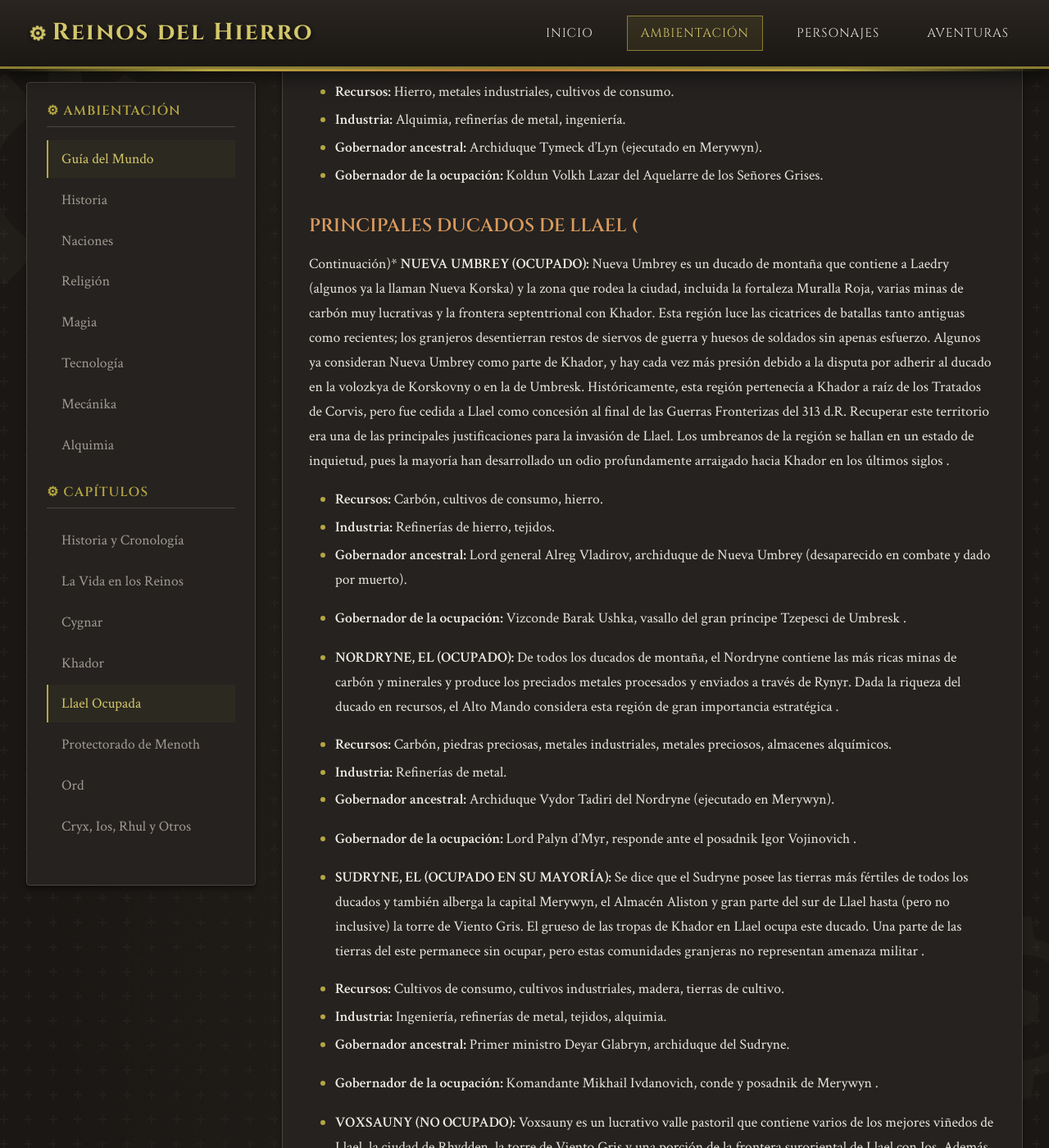
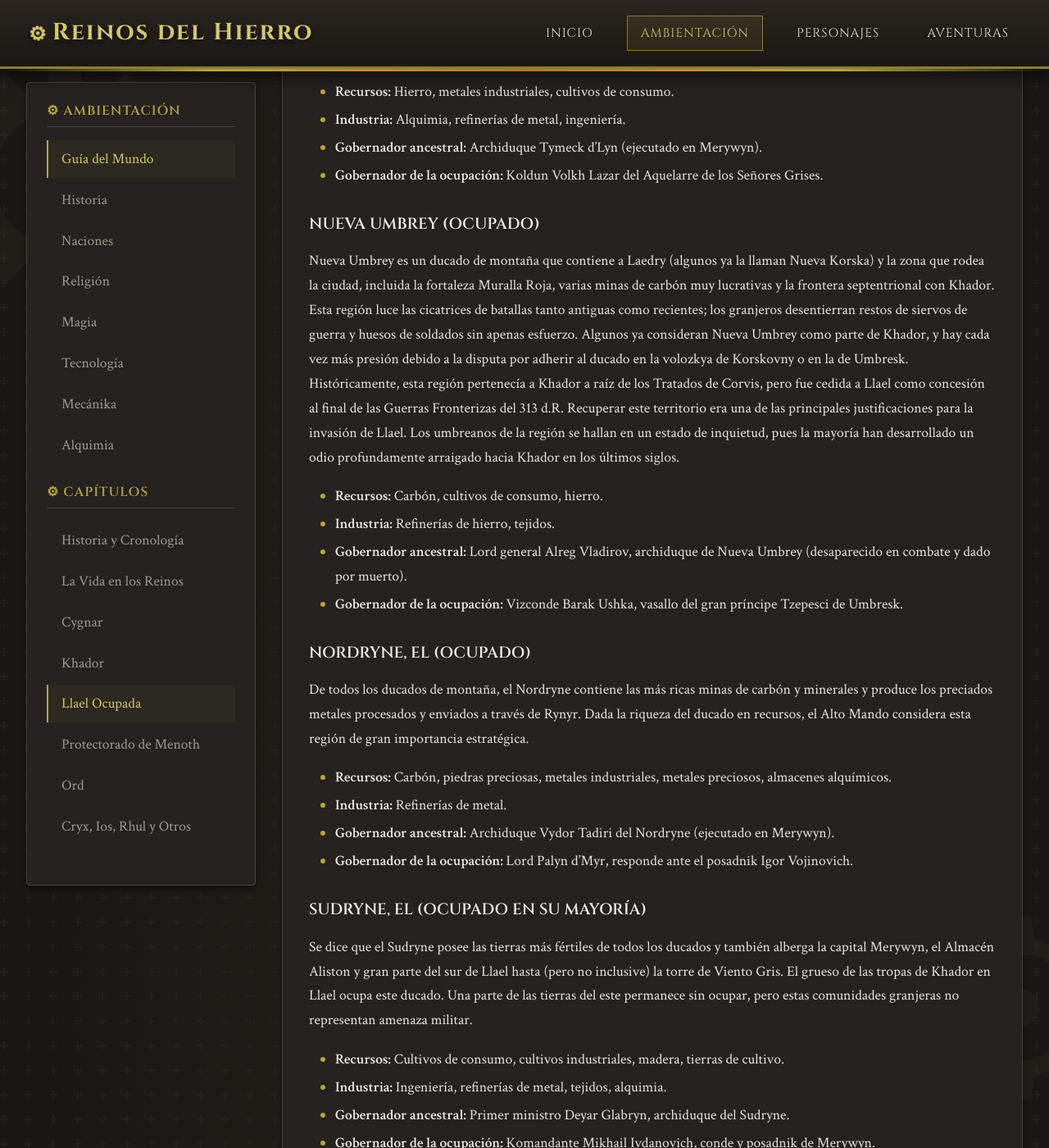
Before and after one commit to LudoBermejoES/reinos_del_hierro, a Jekyll site: the page built from docs/guia-del-mundo/capitulo-05.md, in a window 1280 px wide and 1400 px high, scrolled down 13430 px. Shown: the whole window at 82% size. Built offline with Jekyll 4.4.1, drawn with Linux system fonts in a browser that asks for light colours; our own code applies the rules of GitHub Pages for plain Markdown files; some of the changed text lies outside the part shown.

Commit message:
Corregir formato de ducados de Llael en capitulo-05
- Eliminar encabezado erróneo "PRINCIPALES DUCADOS DE LLAEL (Continuación)"
- Convertir ducados de listas (*) a encabezados (####)
- Limpiar formato de listas de recursos/industria/gobernadores

🤖 Generated with [Claude Code](https://claude.com/claude-code)

Co-Authored-By: Claude Opus 4.5 <noreply@anthropic.com>

```diff
--- a/docs/guia-del-mundo/capitulo-05.md
+++ b/docs/guia-del-mundo/capitulo-05.md
@@ -201,56 +201,50 @@ Lyngblad es un ducado pequeño pero importante del norte de Llael, que consiste
 * **Gobernador ancestral:** Archiduque Tymeck d'Lyn (ejecutado en Merywyn).
 * **Gobernador de la ocupación:** Koldun Volkh Lazar del Aquelarre de los Señores Grises.
 
-### PRINCIPALES DUCADOS DE LLAEL (
+#### NUEVA UMBREY (OCUPADO)
 
-Continuación)* **NUEVA UMBREY (OCUPADO):** Nueva Umbrey es un ducado de montaña que contiene a Laedry (algunos ya la llaman Nueva Korska) y la zona que rodea la ciudad, incluida la fortaleza Muralla Roja, varias minas de carbón muy lucrativas y la frontera septentrional con Khador. Esta región luce las cicatrices de batallas tanto antiguas como recientes; los granjeros desentierran restos de siervos de guerra y huesos de soldados sin apenas esfuerzo. Algunos ya consideran Nueva Umbrey como parte de Khador, y hay cada vez más presión debido a la disputa por adherir al ducado en la volozkya de Korskovny o en la de Umbresk. Históricamente, esta región pertenecía a Khador a raíz de los Tratados de Corvis, pero fue cedida a Llael como concesión al final de las Guerras Fronterizas del 313 d.R. Recuperar este territorio era una de las principales justificaciones para la invasión de Llael. Los umbreanos de la región se hallan en un estado de inquietud, pues la mayoría han desarrollado un odio profundamente arraigado hacia Khador en los últimos siglos .
-
+Nueva Umbrey es un ducado de montaña que contiene a Laedry (algunos ya la llaman Nueva Korska) y la zona que rodea la ciudad, incluida la fortaleza Muralla Roja, varias minas de carbón muy lucrativas y la frontera septentrional con Khador. Esta región luce las cicatrices de batallas tanto antiguas como recientes; los granjeros desentierran restos de siervos de guerra y huesos de soldados sin apenas esfuerzo. Algunos ya consideran Nueva Umbrey como parte de Khador, y hay cada vez más presión debido a la disputa por adherir al ducado en la volozkya de Korskovny o en la de Umbresk. Históricamente, esta región pertenecía a Khador a raíz de los Tratados de Corvis, pero fue cedida a Llael como concesión al final de las Guerras Fronterizas del 313 d.R. Recuperar este territorio era una de las principales justificaciones para la invasión de Llael. Los umbreanos de la región se hallan en un estado de inquietud, pues la mayoría han desarrollado un odio profundamente arraigado hacia Khador en los últimos siglos.
 
 * **Recursos:** Carbón, cultivos de consumo, hierro.
 * **Industria:** Refinerías de hierro, tejidos.
 * **Gobernador ancestral:** Lord general Alreg Vladirov, archiduque de Nueva Umbrey (desaparecido en combate y dado por muerto).
-*
-**Gobernador de la ocupación:** Vizconde Barak Ushka, vasallo del gran príncipe Tzepesci de Umbresk .
+* **Gobernador de la ocupación:** Vizconde Barak Ushka, vasallo del gran príncipe Tzepesci de Umbresk.
 
+#### NORDRYNE, EL (OCUPADO)
 
-* **NORDRYNE, EL (OCUPADO):** De todos los ducados de montaña, el Nordryne contiene las más ricas minas de carbón y minerales y produce los preciados metales procesados y enviados a través de Rynyr. Dada la riqueza del ducado en recursos, el Alto Mando considera esta región de gran importancia estratégica .
-
+De todos los ducados de montaña, el Nordryne contiene las más ricas minas de carbón y minerales y produce los preciados metales procesados y enviados a través de Rynyr. Dada la riqueza del ducado en recursos, el Alto Mando considera esta región de gran importancia estratégica.
 
 * **Recursos:** Carbón, piedras preciosas, metales industriales, metales preciosos, almacenes alquímicos.
 * **Industria:** Refinerías de metal.
 * **Gobernador ancestral:** Archiduque Vydor Tadiri del Nordryne (ejecutado en Merywyn).
-*
-**Gobernador de la ocupación:** Lord Palyn d'Myr, responde ante el posadnik Igor Vojinovich .
+* **Gobernador de la ocupación:** Lord Palyn d'Myr, responde ante el posadnik Igor Vojinovich.
 
+#### SUDRYNE, EL (OCUPADO EN SU MAYORÍA)
 
-* **SUDRYNE, EL (OCUPADO EN SU MAYORÍA):** Se dice que el Sudryne posee las tierras más fértiles de todos los ducados y también alberga la capital Merywyn, el Almacén Aliston y gran parte del sur de Llael hasta (pero no inclusive) la torre de Viento Gris. El grueso de las tropas de Khador en Llael ocupa este ducado. Una parte de las tierras del este permanece sin ocupar, pero estas comunidades granjeras no representan amenaza militar .
-
+Se dice que el Sudryne posee las tierras más fértiles de todos los ducados y también alberga la capital Merywyn, el Almacén Aliston y gran parte del sur de Llael hasta (pero no inclusive) la torre de Viento Gris. El grueso de las tropas de Khador en Llael ocupa este ducado. Una parte de las tierras del este permanece sin ocupar, pero estas comunidades granjeras no representan amenaza militar.
 
 * **Recursos:** Cultivos de consumo, cultivos industriales, madera, tierras de cultivo.
 * **Industria:** Ingeniería, refinerías de metal, tejidos, alquimia.
 * **Gobernador ancestral:** Primer ministro Deyar Glabryn, archiduque del Sudryne.
-*
-**Gobernador de la ocupación:** Komandante Mikhail Ivdanovich, conde y posadnik de Merywyn .
+* **Gobernador de la ocupación:** Komandante Mikhail Ivdanovich, conde y posadnik de Merywyn.
 
+#### VOXSAUNY (NO OCUPADO)
 
-* **VOXSAUNY (NO OCUPADO):** Voxsauny es un lucrativo valle pastoril que contiene varios de los mejores viñedos de Llael, la ciudad de Rhydden, la torre de Viento Gris y una porción de la frontera suroriental de Llael con Ios. Además del comercio vinícola, el maderero también financia este ducado. Es el único que aún no ha sido ocupado por Khador y se ha convertido en un punto de reunión para los refugiados llaelesianos .
-
+Voxsauny es un lucrativo valle pastoril que contiene varios de los mejores viñedos de Llael, la ciudad de Rhydden, la torre de Viento Gris y una porción de la frontera suroriental de Llael con Ios. Además del comercio vinícola, el maderero también financia este ducado. Es el único que aún no ha sido ocupado por Khador y se ha convertido en un punto de reunión para los refugiados llaelesianos.
 
 * **Recursos:** Cultivos de consumo, madera, cultivos industriales.
 * **Industria:** Viñedos, madereras, tejidos.
 * **Gobernador ancestral:** Archiduque Balen di Voxsauny (ejecutado en Merywyn), su hijo pequeño Balen II (actualmente en Caspia con su madre Sabyna).
-*
-**Gobernador actual:** Lord Gregore Delryv IV, duque de Rhydden .
+* **Gobernador actual:** Lord Gregore Delryv IV, duque de Rhydden.
 
+#### WESSINA (OCUPADO)
 
-* **WESSINA (OCUPADO):** Wessina incluye Elsinberg y varias aldeas granjeras cercanas al fértil Río Negro, que delimita su frontera oriental. Este ducado limitaba con Khador en el pasado y durante la invasión se derramó mucha sangre en él .
-
+Wessina incluye Elsinberg y varias aldeas granjeras cercanas al fértil Río Negro, que delimita su frontera oriental. Este ducado limitaba con Khador en el pasado y durante la invasión se derramó mucha sangre en él.
 
 * **Recursos:** Cultivos de consumo, tierras de cultivo.
 * **Industria:** Ninguna.
 * **Gobernador ancestral:** Archiduque Wyle Cherydwyn (se rindió a Khador y conservó su título).
-*
-**Gobernador de la ocupación:** Komandante Negomir Tarovic, posadnik de Elsinberg .
+* **Gobernador de la ocupación:** Komandante Negomir Tarovic, posadnik de Elsinberg.
 
 
 ### PRINCIPALES CIUDADES
```
